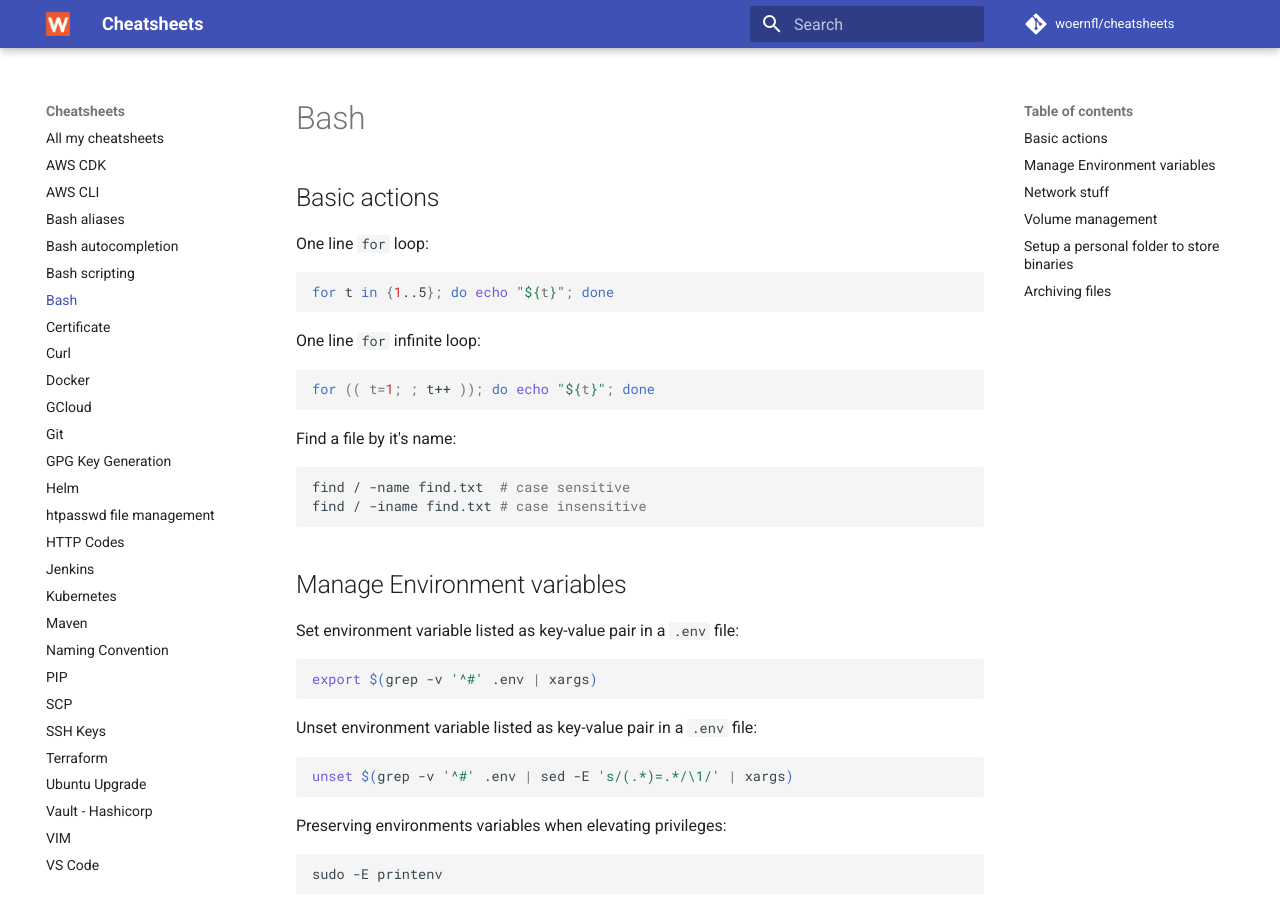
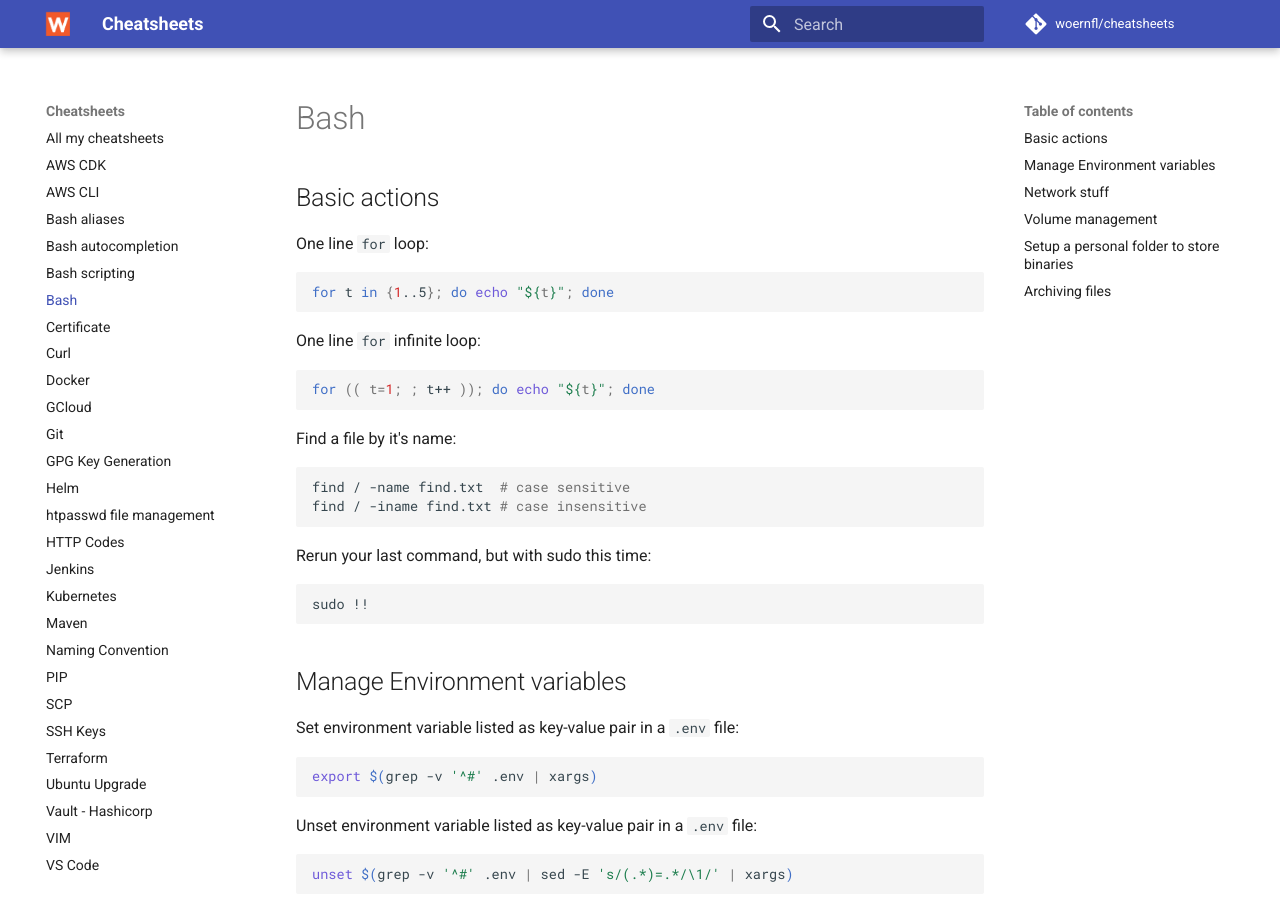
Before and after one commit to woernfl/cheatsheets, an MkDocs documentation site: the page built from docs/bash.md, in a window 1280 px wide and 900 px high. Built offline with MkDocs 1.6.1 and Material for MkDocs 9.7.7, drawn with Linux system fonts in a browser that asks for light colours; comment, search, counter and statistics services are not loaded.

Commit message:
Update bash.md

````diff
--- a/docs/bash.md
+++ b/docs/bash.md
@@ -19,6 +19,12 @@ Find a file by it's name:
 ```bash
 find / -name find.txt  # case sensitive
 find / -iname find.txt # case insensitive
+```
+
+Rerun your last command, but with sudo this time:
+
+```bash
+sudo !!
 ```
 
 ## Manage Environment variables
````
